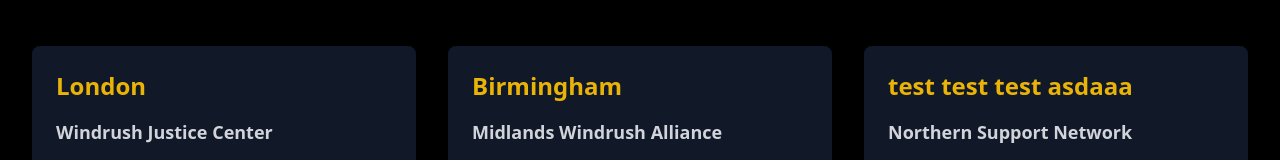
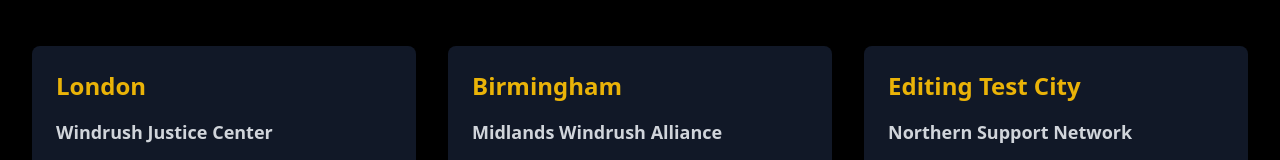
Before and after one commit to LiverpoolAdvocatesForWindrush/Eligibility-Website, a React (Vite) app: page /support in a window 1280 px wide. Shown: the part 251-411 px from the top of the page. Built offline with nearby package versions, Linux system fonts and the light colour scheme.

Commit message:
city edit

```diff
--- a/src/pages/Support.tsx
+++ b/src/pages/Support.tsx
@@ -18,7 +18,7 @@ export const Support = () => {
       email: 'birmingham@windrushsupport.org',
     },
     {
-      city: 'test test test asdaaa',
+      city: 'Editing Test City',
       organization: 'Northern Support Network',
       address: '78 Oxford Road, Manchester M1 5NH',
       phone: '0161 345 6789',
```
